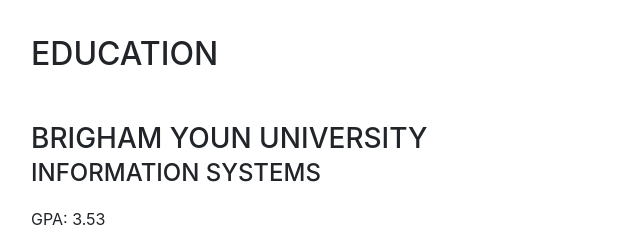
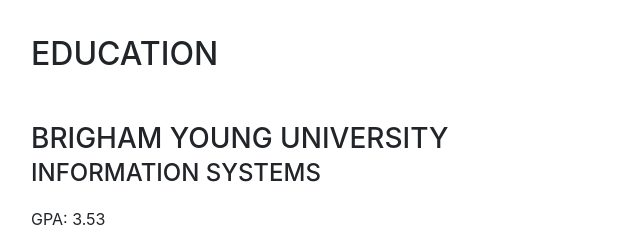
Before and after one commit to knechtionscoding/resume, a website with bundled scripts: page index.html in a window 1280 px wide. Shown: the part 4200-4440 px from the top of the page, 289-929 px from the left. Built offline with nearby package versions, Linux system fonts and the light colour scheme; a web font is replaced by a local one.

Commit message:
Updating spelling

```diff
--- a/index.html
+++ b/index.html
@@ -236,7 +236,7 @@
 
           <div class="resume-item d-flex flex-column flex-md-row mb-5">
             <div class="resume-content mr-auto">
-              <h3 class="mb-0">Brigham Youn University</h3>
+              <h3 class="mb-0">Brigham Young University</h3>
               <div class="subheading mb-3">Information Systems</div>
               <p>GPA: 3.53</p>
             </div>
```
Also changed, not shown: README.md.
